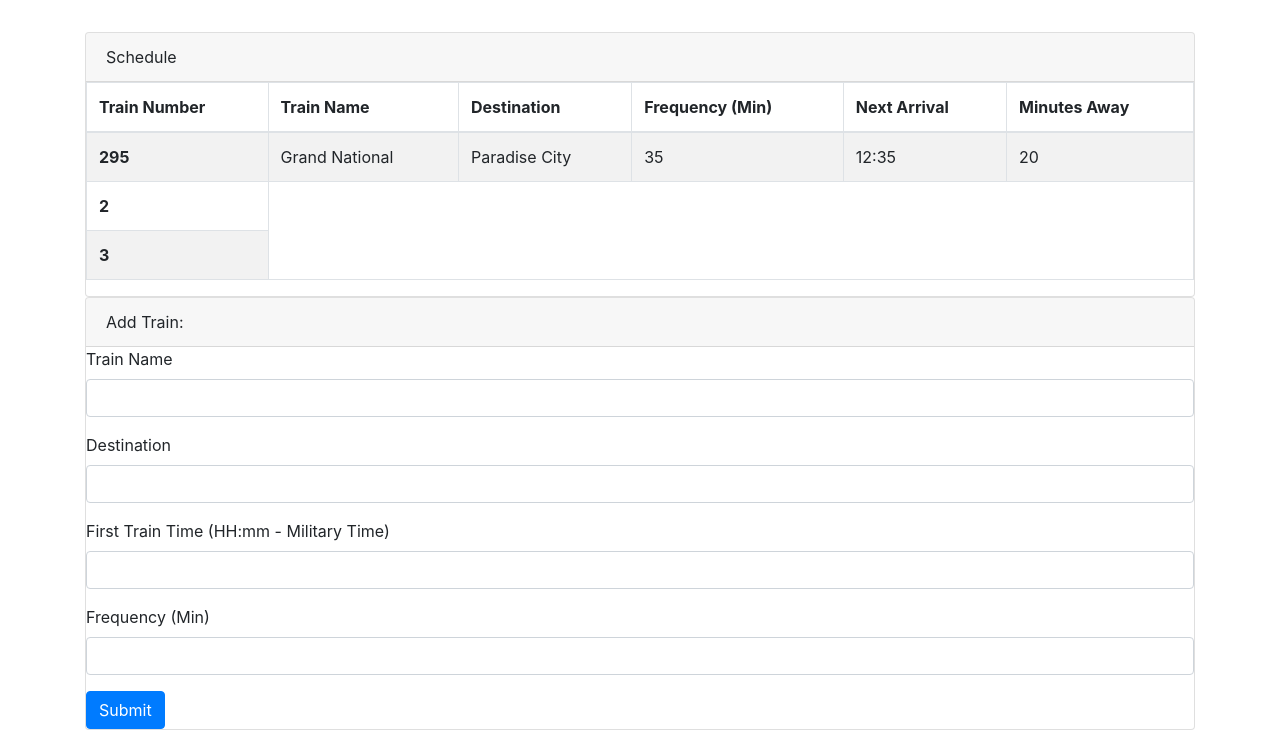
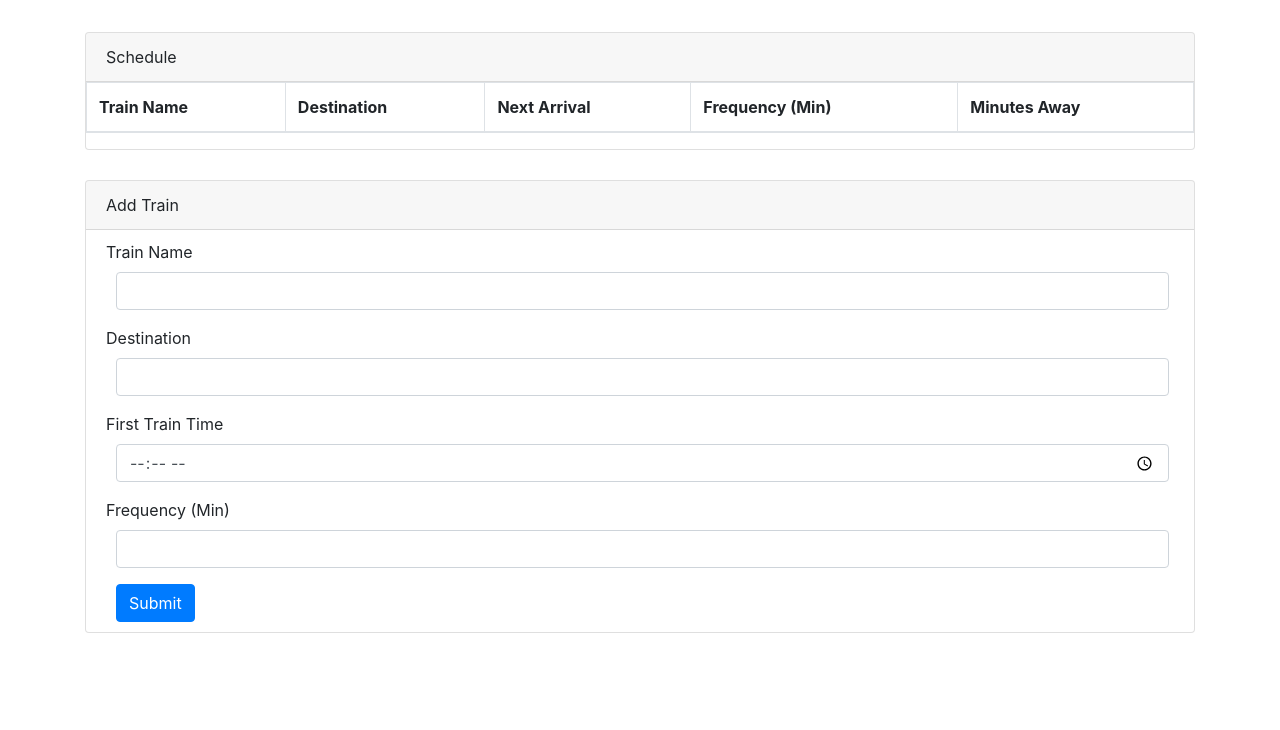
Before and after one commit to aancjr/Firebase-Train-Schedule, a plain HTML site: page index.html in a window 1280 px wide. Shown: the part 211-941 px from the top of the page. After the commit the page ends 844 px from the top, so only its background shows below. Drawn offline with nearby package versions, Linux system fonts and the light colour scheme; no server answers.

Commit message:
train information is pulling from firebase and logging into the scheduler. CSS updated with margins and spacing. Need to work on minutes away.

```diff
--- a/assets/css/style.css
+++ b/assets/css/style.css
@@ -1,3 +1,25 @@
 #add-train-card {
     width: 100%;
 }
+
+#label {
+    margin-left: 20px;
+}
+
+#form-box {
+    padding-top: 10px;
+}
+
+#form-container {
+    margin-top: 30px;
+}
+
+#train-name, #destination, #first-train-time, #frequency {
+    margin-left: 30px;
+    width: 95%;
+}
+
+#submit {
+    margin-left: 30px;
+    margin-bottom: 10px;
+}
--- a/assets/javascript/app.js
+++ b/assets/javascript/app.js
@@ -42,7 +42,20 @@ database.ref().on("child_added", function(childSnapshot){
     var timeStamp = childSnapshot.val().time;
     var frequencyStamp = childSnapshot.val().frequency;
 
-    var reformatTime = moment(timeStamp, "HH:mm");
-    console.log(reformatTime)
+    // var m = moment(timeStamp, "hh:mm a");
+
+    // var reformatTime = m.format(timeStamp, "HH:mm");
+    // console.log(m)
+
+
+
+    var newRow = $("<tr>").append(
+        $("<td>").text(trainStamp),
+        $("<td>").text(placeStamp),
+        $("<td>").text(timeStamp),
+        $("<td>").text(frequencyStamp),
+    )
+
+    $("#train-table").append(newRow);
 
 })
--- a/index.html
+++ b/index.html
@@ -30,59 +30,44 @@
 
     <section class="schedule">
         <div class="container">
-            <div class="card"" id="train-schedule">
+            <div class="card"" id=" train-schedule">
                 <div class="card-header">Schedule</div>
-                <table class="table table-striped table-bordered table-hover">
+                <table class="table table-striped table-bordered table-hover" id="train-table">
                     <thead>
                         <tr>
-                            <th>Train Number</th>
                             <th>Train Name</th>
                             <th>Destination</th>
+                            <th>Next Arrival</th>
                             <th>Frequency (Min)</th>
-                            <th>Next Arrival</th>
                             <th>Minutes Away</th>
                         </tr>
                     </thead>
                     <tbody>
-                        <tr>
-                            <th>295</th>
-                            <td>Grand National</td>
-                            <td>Paradise City</td>
-                            <td>35</td>
-                            <td>12:35</td>
-                            <td>20</td>
-                        </tr>
-                        <tr>
-                            <th>2</th>
-                        </tr>
-                        <tr>
-                            <th>3</th>
-                        </tr>
                     </tbody>
                 </table>
             </div>
         </div>
     </section>
 
-    <section class="form">
+    <section id="form-container">
         <div class="container">
             <div class="card" id="add-train-card">
-                <div class="card-header">Add Train:</div>
-                <form>
+                <div class="card-header">Add Train</div>
+                <form id="form-box">
                     <div class="form-group">
-                        <label for="formGroupExampleInput">Train Name</label>
+                        <label for="formGroupExampleInput" id="label">Train Name</label>
                         <input type="text" class="form-control" id="train-name" placeholder=" ">
                     </div>
                     <div class="form-group">
-                        <label for="formGroupExampleInput2">Destination</label>
+                        <label for="formGroupExampleInput2" id="label">Destination</label>
                         <input type="text" class="form-control" id="destination" placeholder=" ">
                     </div>
                     <div class="form-group">
-                        <label for="formGroupExampleInput2">First Train Time (HH:mm - Military Time)</label>
-                        <input type="text" class="form-control" id="first-train-time" placeholder=" ">
+                        <label for="formGroupExampleInput2" id="label">First Train Time</label>
+                        <input type="time" class="form-control" id="first-train-time" placeholder=" ">
                     </div>
                     <div class="form-group">
-                        <label for="formGroupExampleInput2">Frequency (Min)</label>
+                        <label for="formGroupExampleInput2" id="label">Frequency (Min)</label>
                         <input type="number" class="form-control" id="frequency" placeholder=" ">
                     </div>
                     <button type="submit" class="btn btn-primary" id="submit">Submit</button>
```
